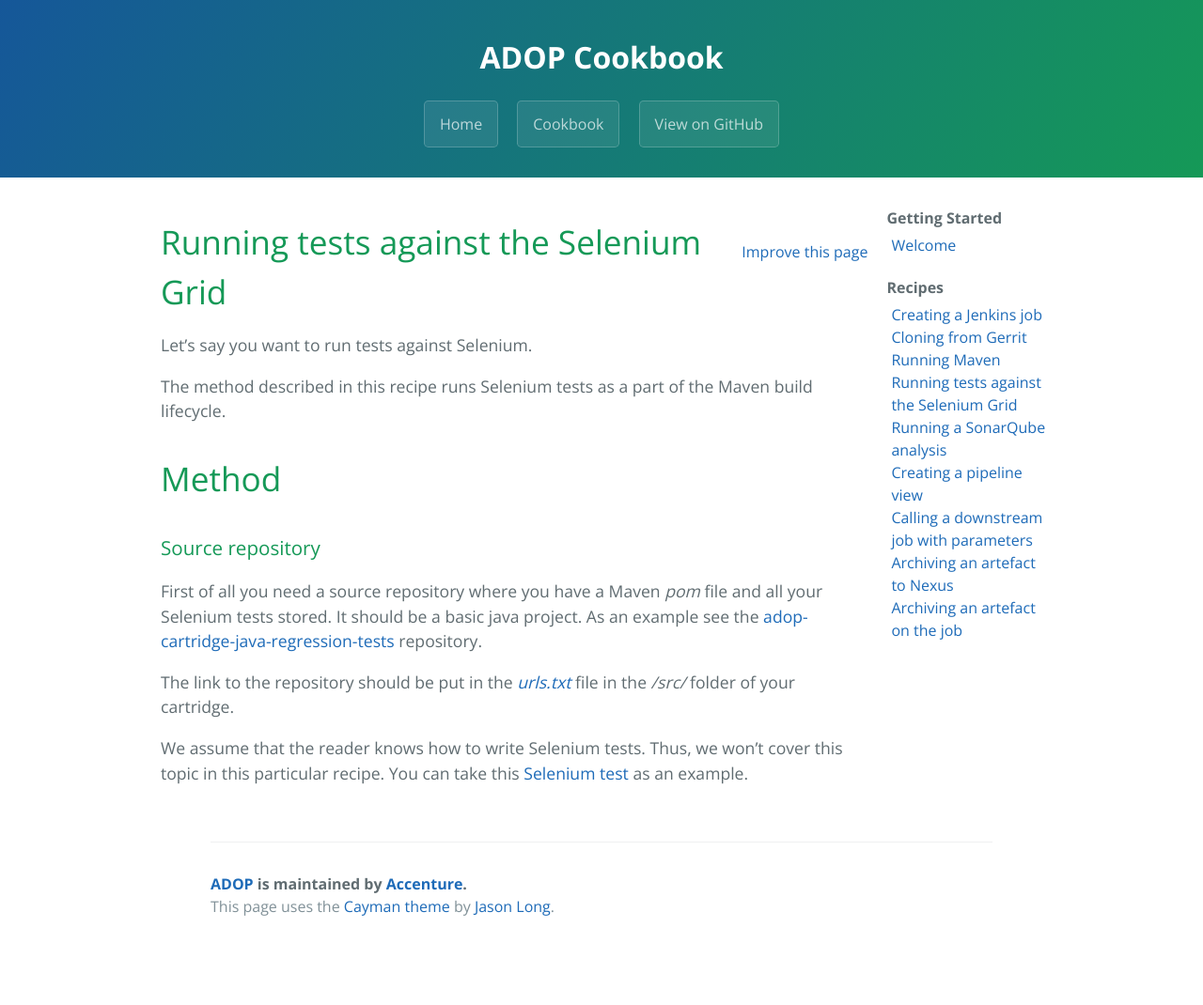
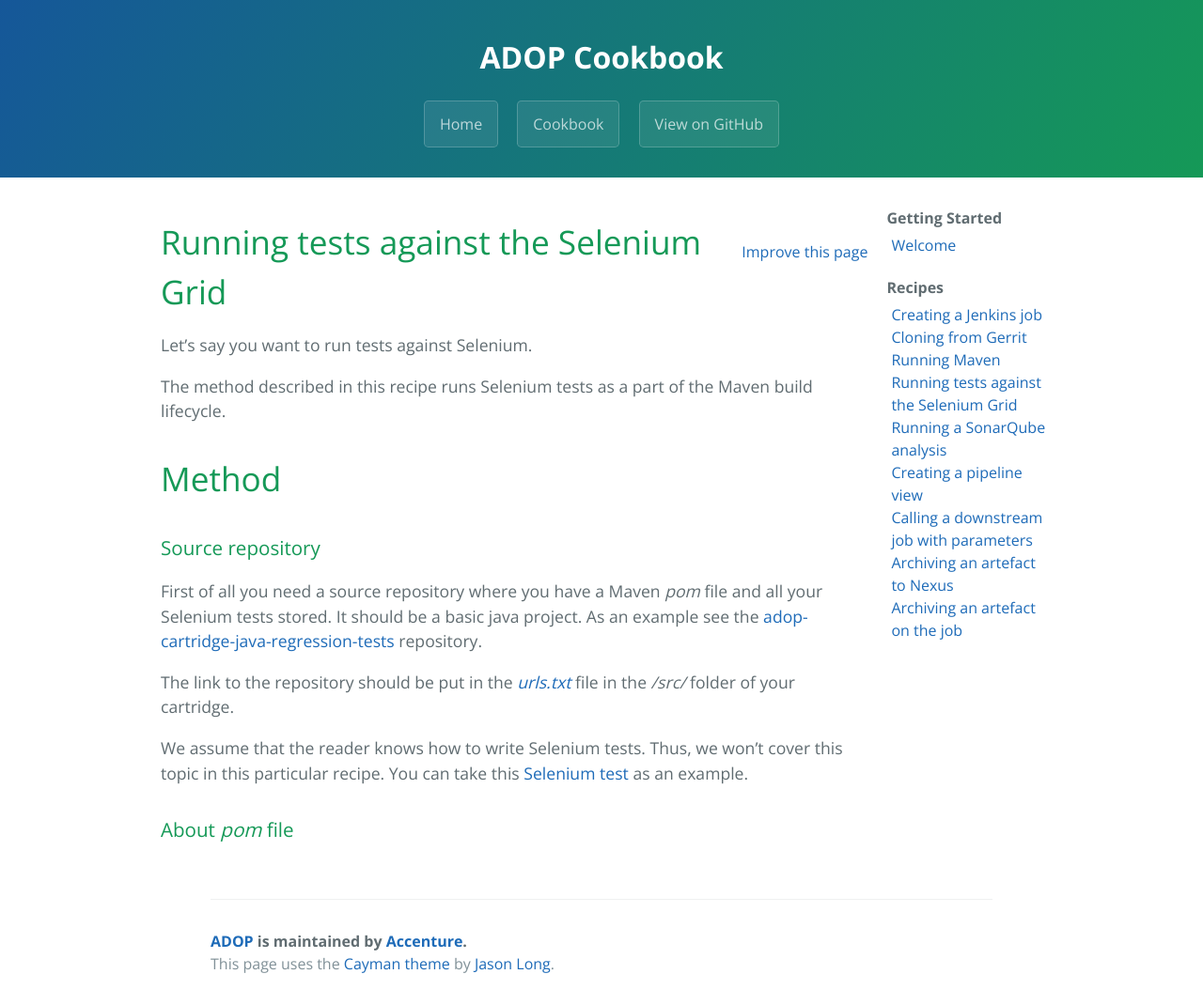
Before and after one commit to alexeymhv/adop-cartridges-cookbook, a Jekyll site: the page built from _docs/recipes/selenium-tests.md, in a window 1280 px wide. Shown: the whole page at 94% size. Built offline with Jekyll 4.4.1, drawn with Linux system fonts in a browser that asks for light colours; before the commit the page ends 1009 px from its top, so only the background shows below that.

Commit message:
Update selenium-tests.md

```diff
--- a/_docs/recipes/selenium-tests.md
+++ b/_docs/recipes/selenium-tests.md
@@ -17,3 +17,5 @@ First of all you need a source repository where you have a Maven _pom_ file and
 The link to the repository should be put in the _[urls.txt](https://github.com/Accenture/adop-cartridge-java/blob/master/src/urls.txt)_ file in the _/src/_ folder of your cartridge.
 
 We assume that the reader knows how to write Selenium tests. Thus, we won't cover this topic in this particular recipe. You can take this [Selenium test](https://github.com/Accenture/adop-cartridge-java-regression-tests/blob/master/src/test/java/springpetclinic_selenium/selenium/OwnerTest.java) as an example.
+
+### About _pom_ file
```
